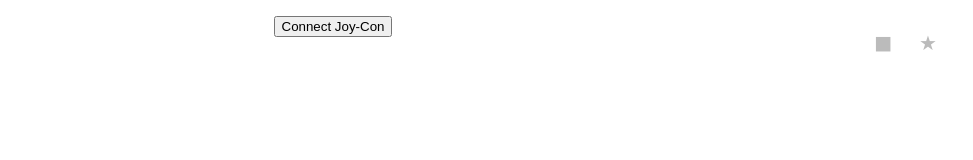
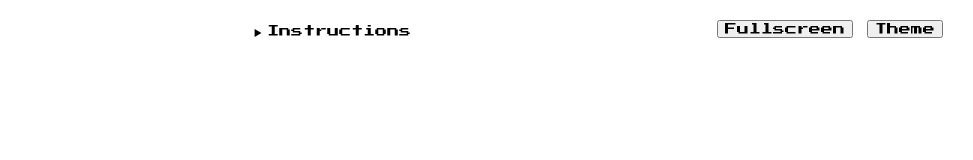
Before and after one commit to tomayac/chrome-dino-webhid, a website with bundled scripts: page index.html in a window 1280 px wide. Shown: the top 160 px of the page, without its empty margins (307-1280 px from the left). Built offline with nearby package versions, Linux system fonts and the light colour scheme.

Commit message:
Tweak look

```diff
--- a/index.html
+++ b/index.html
@@ -12,6 +12,8 @@
       }
     </script>
     <link rel="stylesheet" href="trex-runner.css">
+    <link rel="preconnect" href="https://fonts.gstatic.com">
+    <link href="https://fonts.googleapis.com/css2?family=Press+Start+2P&display=swap" rel="stylesheet">
     <link rel="manifest" href="manifest.webmanifest">
     <link rel="icon" href="images/icon.png">
     <link rel="apple-touch-icon" href="images/icon.png">
@@ -19,10 +21,21 @@
 
   <body>
     <div class="interstitial-wrapper">
-      <button type="button" hidden id="fullscreen-toggle" title="Full screen toggle">■</button>
-      <button type="button" id="dark-mode-toggle" title="Dark mode toggle">★</button>
+      <button type="button" hidden id="fullscreen-toggle" title="Full screen toggle">Fullscreen</button>
+      <button type="button" id="dark-mode-toggle" title="Dark mode toggle">Theme</button>
     </div>
-    <div class="controller"><button type="button">Connect Joy-Con</button></div>
+    <details class="controller">
+      <summary>Instructions</summary>
+      <ol>
+        <li>Pair a Joy-Con controller via your operating system's Bluetooth settings.</li>
+        <li>Connect a Nintendo Joy-Con controller by pressing the button below.
+          <button type="button" id="controller">Connect Joy-Con</button>
+        </li>
+        <li>Put the Joy-Con in your pocket.</li>
+        <li>Start jumping to start the game.</li>
+        <li>Jump whenever an obstable appears.</li>
+      </ol>
+    </details>
     <script>
       window.onerror = function (msg, url, lineNo, columnNo, error) {
         document.body.innerHTML = '<pre>Message: ' + msg +
--- a/package.json
+++ b/package.json
@@ -22,6 +22,6 @@
     "shx": "^0.3.3"
   },
   "dependencies": {
-    "joy-con-webhid": "0.0.1"
+    "joy-con-webhid": "0.0.2"
   }
 }
--- a/trex-runner.css
+++ b/trex-runner.css
@@ -14,6 +14,8 @@
 }
 
 body {
+  font-family: 'Press Start 2P', cursive;
+  font-size: 12px;
   display: flex;
   justify-content: center;
   align-items: center;
@@ -23,9 +25,25 @@ body {
   color: var(--primary-fg);
 }
 
+button {
+  font: inherit;
+  cursor: pointer;
+  display: block;
+}
+
+ol {
+  max-width: 38ch;
+  margin-top: 30px;
+  line-height: 1.5;
+}
+
+summary {
+  cursor: pointer;
+}
+
 .controller {
   position: absolute;
-  top: 1rem;
+  top: 25px;
 }
 
 .interstitial-wrapper {
@@ -38,27 +56,15 @@ body {
 }
 
 #dark-mode-toggle {
-  border: none;
-  background: none;
-  position: fixed;
-  top: 30px;
+  position: absolute;
+  top: 20px;
   right: 30px;
-  font-size: 20px;
-  cursor: pointer;
-  color: transparent;
-  text-shadow: 0 0 0 #bbb;
 }
 
 #fullscreen-toggle {
-  border: none;
-  background: none;
-  position: fixed;
-  top: 25px;
-  right: 75px;
-  font-size: 30px;
-  cursor: pointer;
-  color: transparent;
-  text-shadow: 0 0 0 #bbb;
+  position: absolute;
+  top: 20px;
+  right: 120px;
 }
 
 *:-webkit-full-screen {
--- a/trex-runner.js
+++ b/trex-runner.js
@@ -1827,12 +1827,10 @@ let that = null;
     var fullscreenElement = document.fullscreenElement || document.mozFullScreenElement || document.webkitFullscreenElement;
     var canvas = document.getElementsByTagName('canvas')[0];
     if (fullscreenElement) {
-      fullscreenBtn.textContent = '□';
       exitFullscreen();
       return;
     }
     launchIntoFullscreen(canvas);
-    fullscreenBtn.textContent = '■';
   });
 
   var darkModeToggleBtn = document.getElementById('dark-mode-toggle');
@@ -1850,13 +1848,11 @@ let that = null;
   });
 
   function enableDarkMode() {
-    darkModeToggleBtn.innerHTML = '☀️';
     localStorage.setItem('theme', 'dark');
     document.body.classList.add('dark-mode');
   }
 
   function disableDarkMode() {
-    darkModeToggleBtn.innerHTML = '★';
     localStorage.setItem('theme', 'light');
     document.body.classList.remove('dark-mode');
   }
@@ -1909,7 +1905,7 @@ const globalVibrate = () => {
 
 (function() {
 
-  const button = document.querySelector('.controller');
+  const button = document.querySelector('#controller');
 
   const threshold = 0.03;
 
--- a/webhid/index.js
+++ b/webhid/index.js
@@ -1 +1 @@
-import{JoyConLeft,JoyConRight}from"./joycon.js";const connectedJoyCons=new Map;navigator.hid.addEventListener("connect",(async({device})=>{console.log(`HID connected: ${device.productName}`);connectedJoyCons.set(device.productId,await connectDevice(device))}));navigator.hid.addEventListener("disconnect",(({device})=>{console.log(`HID disconnected: ${device.productName}`);connectedJoyCons.delete(device.productId)}));document.addEventListener("DOMContentLoaded",(async()=>{const devices=await navigator.hid.getDevices();devices.forEach((async device=>{connectedJoyCons.set(device.productId,await connectDevice(device))}))}));const connectJoyCon=async()=>{const filters=[{vendorId:1406,productId:8198},{vendorId:1406,productId:8199}];try{const[device]=await navigator.hid.requestDevice({filters});if(!device){return}connectedJoyCons.set(device.productId,await connectDevice(device))}catch(error){console.error(error.name,error.message)}};const connectDevice=async device=>{let joyCon;if(device.productId===8198){joyCon=new JoyConLeft(device)}else if(device.productId===8199){joyCon=new JoyConRight(device)}await joyCon.open();await joyCon.enableStandardFullMode();await joyCon.enableIMUMode();console.log(await joyCon.requestDeviceInfo());console.log(await joyCon.requestBatteryLevel());return joyCon};export{connectJoyCon,connectedJoyCons};
+import{JoyConLeft,JoyConRight}from"./joycon.js";const connectedJoyCons=new Map;navigator.hid.addEventListener("connect",(async({device})=>{console.log(`HID connected: ${device.productName}`);connectedJoyCons.set(device.productId,await connectDevice(device))}));navigator.hid.addEventListener("disconnect",(({device})=>{console.log(`HID disconnected: ${device.productName}`);connectedJoyCons.delete(device.productId)}));document.addEventListener("DOMContentLoaded",(async()=>{const devices=await navigator.hid.getDevices();devices.forEach((async device=>{connectedJoyCons.set(device.productId,await connectDevice(device))}))}));const connectJoyCon=async()=>{const filters=[{vendorId:1406,productId:8198},{vendorId:1406,productId:8199}];try{const[device]=await navigator.hid.requestDevice({filters});if(!device){return}connectedJoyCons.set(device.productId,await connectDevice(device))}catch(error){console.error(error.name,error.message)}};const connectDevice=async device=>{let joyCon;if(device.productId===8198){joyCon=new JoyConLeft(device)}else if(device.productId===8199){joyCon=new JoyConRight(device)}await joyCon.open();await joyCon.enableStandardFullMode();await joyCon.enableIMUMode();return joyCon};export{connectJoyCon,connectedJoyCons,JoyConLeft,JoyConRight};
```
Also changed, not shown: webhid/joycon.js, 1 other file.
